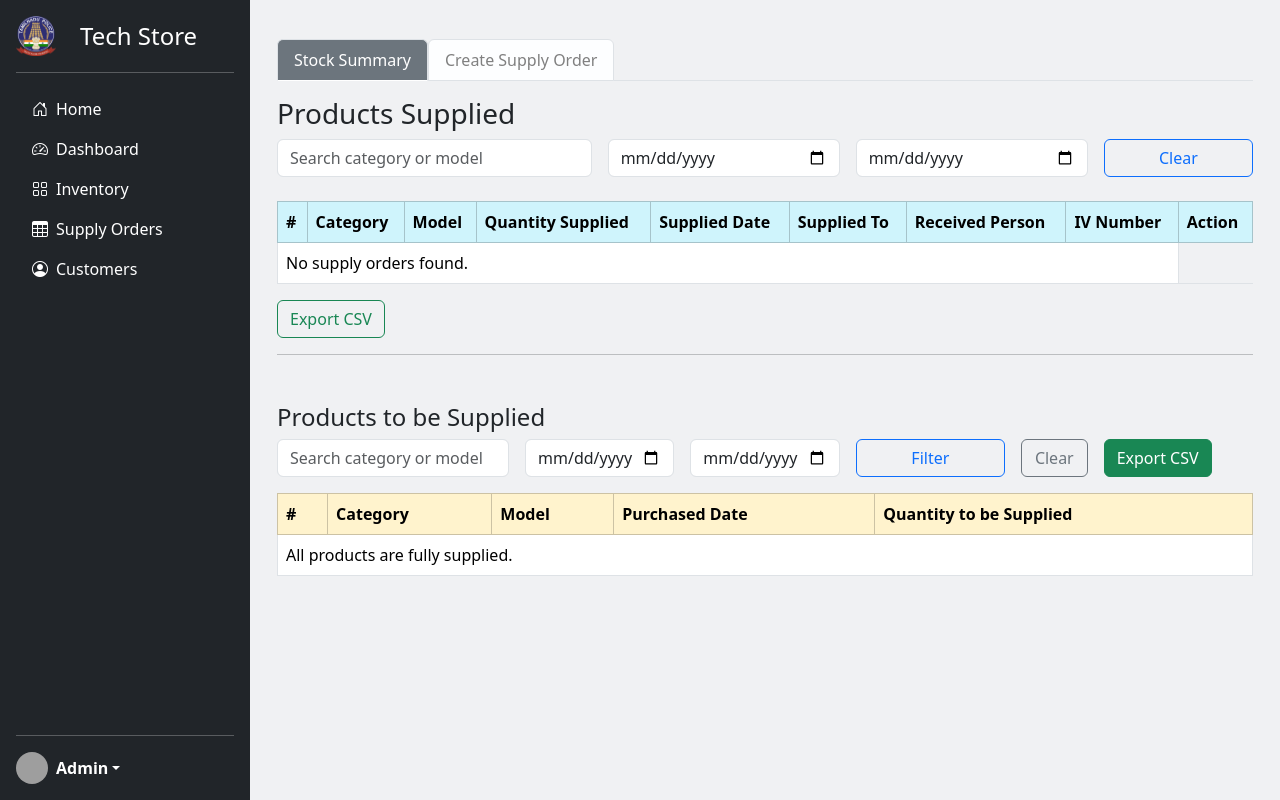
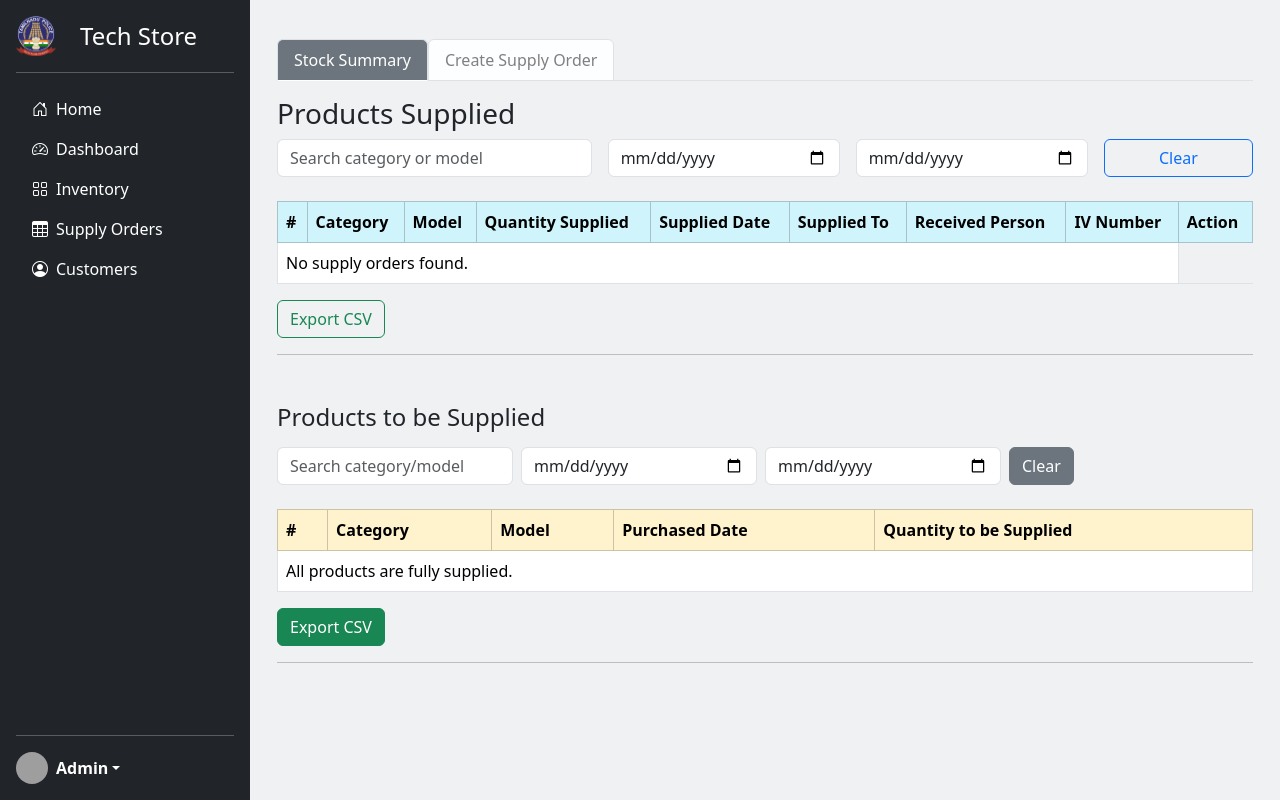
Before and after one commit to rdc-tech49/techstore, a Django app: template storemanagement/techstore/templates/techstore/store_admin_supplyorders.html in a window 1280 px wide. Run offline with Django 3.2, Linux system fonts and the light colour scheme; the template is opened without the code that fills it, so the values that code supplies are empty; grey boxes are pictures that could not be loaded.

Commit message:
added filter and export for second table

```diff
--- a/storemanagement/techstore/templates/techstore/store_admin_supplyorders.html
+++ b/storemanagement/techstore/templates/techstore/store_admin_supplyorders.html
@@ -93,26 +93,27 @@
       <hr>
 
       <h4 class="mt-5">Products to be Supplied</h4>
-      <form method="get" class="row g-3 mb-2">
+
+      <form id="productsFilterForm" class="row g-2 align-items-end mb-2">
+        <div class="row g-2 mb-2">
           <div class="col-md-3">
-          <input type="text" name="product_search" class="form-control" placeholder="Search category or model" value="{{ product_search }}">
+            <input type="text" class="form-control" id="productSearchInput" placeholder="Search category/model">
           </div>
-        <div class="col-md-2">
-          <input type="date" name="product_start_date" class="form-control" value="{{ product_start_date }}">
+          <div class="col-md-3">
+            <input type="date" class="form-control" id="productStartDate">
           </div>
-        <div class="col-md-2">
-          <input type="date" name="product_end_date" class="form-control" value="{{ product_end_date }}">
+          <div class="col-md-3">
+            <input type="date" class="form-control" id="productEndDate">
           </div>
-        <div class="col-md-2">
-          <button type="submit" class="btn btn-outline-primary w-100">Filter</button>
+          <div class="col-md-3 d-flex gap-2">
+
+            <button class="btn btn-secondary" id="clearProductFiltersBtn">Clear</button>
           </div>
-        <div class="col-md-1">
-          <a href="{% url 'store_admin_orders' %}#products-to-supply" class="btn btn-outline-secondary w-100">Clear</a>
         </div>
-        <div class="col-md-2">
-          <a href="?{% if product_search %}product_search={{ product_search }}&{% endif %}{% if product_start_date %}product_start_date={{ product_start_date }}&{% endif %}{% if product_end_date %}product_end_date={{ product_end_date }}&{% endif %}product_export=csv"  class="btn btn-success">Export CSV</a>
-        </div>
+
       </form>
+
+      <div id="productsToBeSuppliedTable">
         <div class="table-responsive" style="max-height: 400px; overflow-y: auto;">
           <table class="table table-bordered mt-2">
             <thead class="table-warning">
@@ -124,7 +125,7 @@
                 <th>Quantity to be Supplied</th>
               </tr>
             </thead>
-          <tbody>
+            <tbody id="productsToBeSuppliedTableBody">
               {% for item in products_to_supply %}
               <tr>
                 <td>{{ forloop.counter }}</td>
@@ -141,6 +142,9 @@
             </tbody>
           </table>
         </div>
+      </div>
+      <button class="btn btn-success" id="productExportBtn">Export CSV</button>
+      <hr>
 
     </div>
 
@@ -193,9 +197,7 @@
             </select>
 
 
-    {% comment %} <select name="quantity" id="quantitySelect" class="form-select" required>
-      <option value="">-- Select Model First --</option>
-    </select> {% endcomment %}
+
 
           </div>
           <div class="col">
@@ -372,6 +374,67 @@
       });
       </script>
 
+      {% comment %} filter for second table  {% endcomment %}
+      <script>
+        function fetchFilteredProducts() {
+          const search = document.getElementById('productSearchInput').value;
+          const startDate = document.getElementById('productStartDate').value;
+          const endDate = document.getElementById('productEndDate').value;
+
+          const params = new URLSearchParams({
+            product_search: search,
+            product_start_date: startDate,
+            product_end_date: endDate,
+            product_live: 'true'  // to trigger the AJAX response
+          });
+
+          fetch(`?${params.toString()}`, {
+            headers: {
+              'X-Requested-With': 'XMLHttpRequest'
+            }
+          })
+          .then(response => response.text())
+          .then(html => {
+            document.getElementById('productsToBeSuppliedTableBody').innerHTML = html;
+          })
+          .catch(error => {
+            console.error('Error fetching filtered products:', error);
+          });
+        }
+
+        // Auto filter on typing and date change
+        document.getElementById('productSearchInput').addEventListener('input', fetchFilteredProducts);
+        document.getElementById('productStartDate').addEventListener('change', fetchFilteredProducts);
+        document.getElementById('productEndDate').addEventListener('change', fetchFilteredProducts);
+
+        // Export button
+        document.getElementById('productExportBtn').addEventListener('click', function () {
+          const search = document.getElementById('productSearchInput').value;
+          const startDate = document.getElementById('productStartDate').value;
+          const endDate = document.getElementById('productEndDate').value;
+
+          const params = new URLSearchParams({
+            product_search: search,
+            product_start_date: startDate,
+            product_end_date: endDate,
+            product_export: 'csv'
+          });
+
+          window.location.href = `?${params.toString()}`;
+        });
+
+        // Clear button
+        document.getElementById('clearProductFiltersBtn').addEventListener('click', function () {
+          document.getElementById('productSearchInput').value = '';
+          document.getElementById('productStartDate').value = '';
+          document.getElementById('productEndDate').value = '';
+          fetchFilteredProducts();
+        });
+      </script>
+
+
+
+
   </div>
 
 
```
Also changed, not shown: storemanagement/techstore/views.py (+60 -4 lines). Lines whose indentation alone changed are shown as unchanged.
